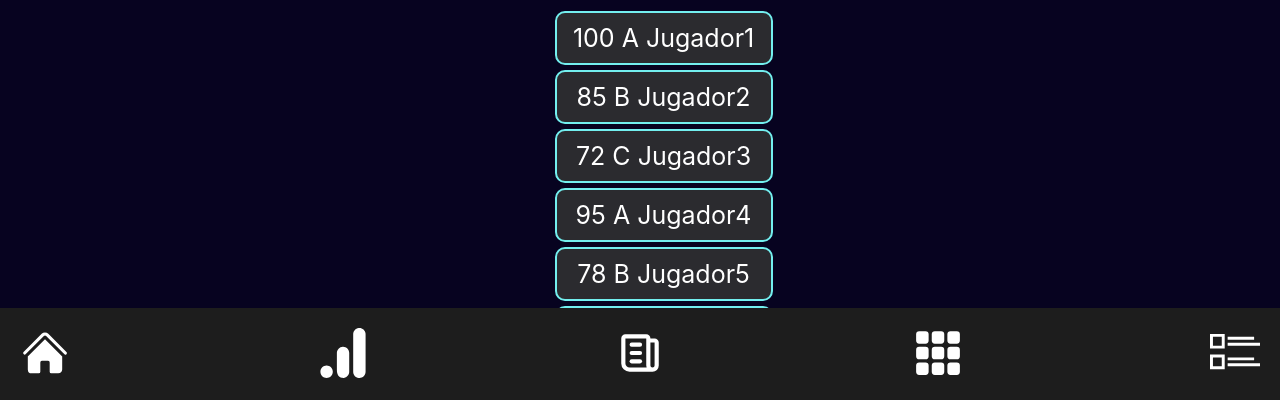
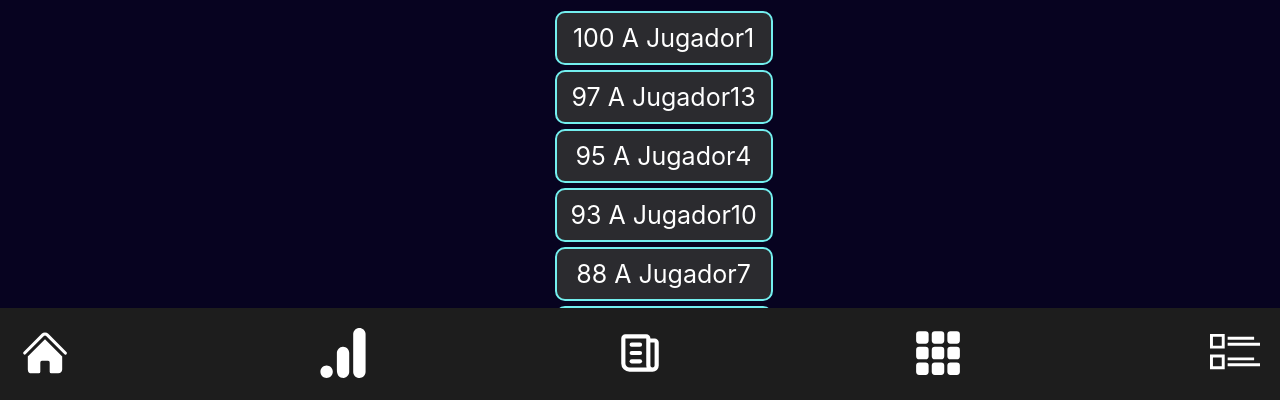
Before and after one commit to DiegoOrtegaElRincon/DAD-ui, a React (Create React App) app in the folder ui-ts/: page /statistics in a window 1280 px wide. Shown: the part 398-798 px from the top of the page. Built offline with nearby package versions, Linux system fonts and the light colour scheme.

Commit message:
Update PlayerList.tsx

```diff
--- a/ui-ts/src/components/playerlist/PlayerList.tsx
+++ b/ui-ts/src/components/playerlist/PlayerList.tsx
@@ -1,5 +1,5 @@
 import React, { useState, useEffect } from 'react';
-import './PlayerList.css'
+import './PlayerList.css';
 
 interface Player {
   name: string;
@@ -34,15 +34,17 @@ const PlayerList: React.FC = () => {
     setPlayers(jsonData);
   }, []);
 
-  const filteredPlayers = players.filter((player) =>
-    player.name.toLowerCase().includes(searchTerm.toLowerCase())
-  );
+  const filteredPlayers = players
+    .filter((player) =>
+      player.name.toLowerCase().includes(searchTerm.toLowerCase())
+    )
+    .sort((a, b) => b.points - a.points); // Ordenar por puntos de forma descendente
 
   return (
     <div className='container'>
       <input
-        type="text"
-        placeholder="Search by name"
+        type='text'
+        placeholder='Search by name'
         className='box box1'
         value={searchTerm}
         onChange={(e) => setSearchTerm(e.target.value)}
@@ -50,7 +52,7 @@ const PlayerList: React.FC = () => {
       <ul>
         {filteredPlayers.map((player, index) => (
           <li key={index} className='list-box box1'>
-            {player.points}{' '}{player.rank}{' '}{player.name}
+            {player.points} {player.rank} {player.name}
           </li>
         ))}
       </ul>
```
